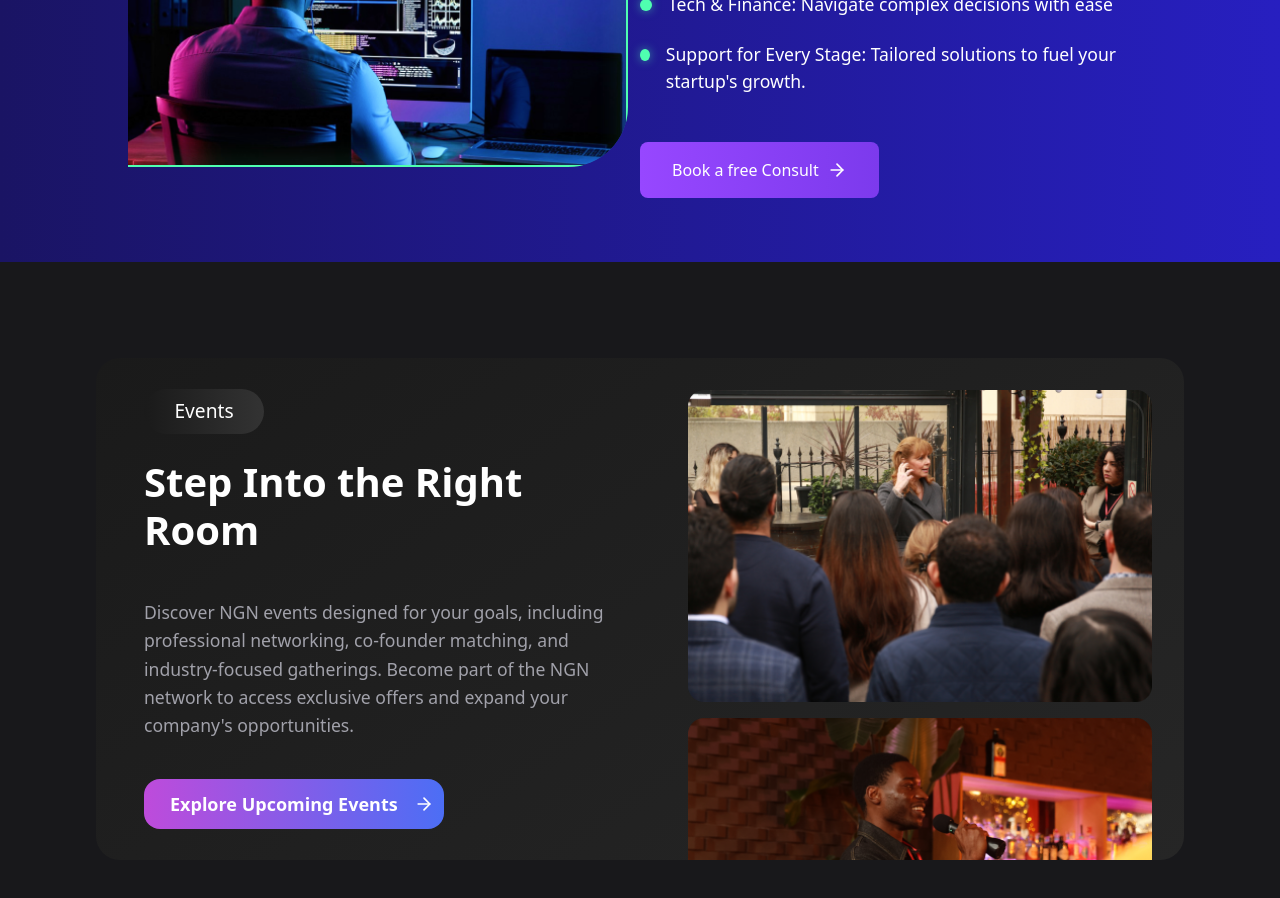
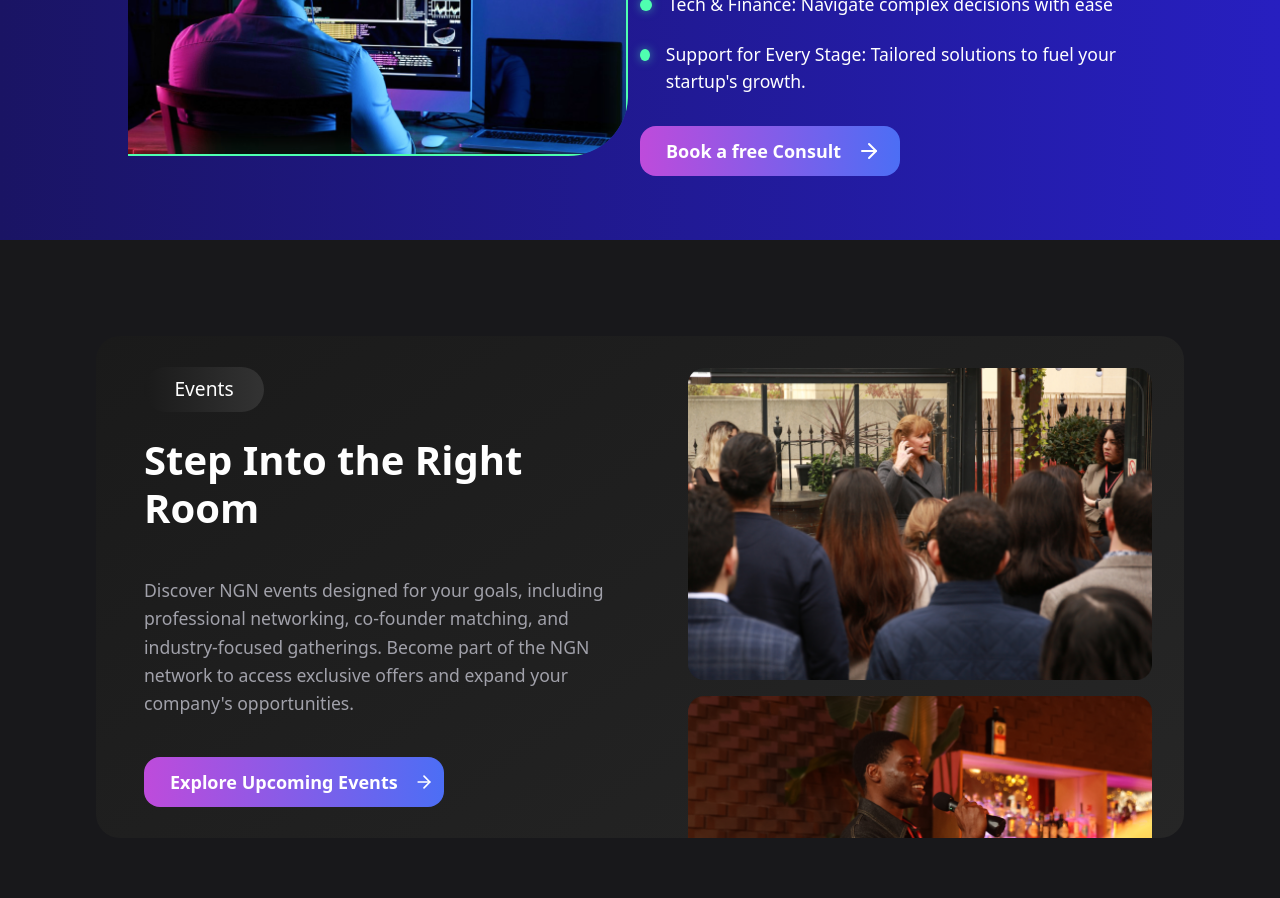
Before and after one commit to mojtaba-ni/Chanci-Front, a Next.js app: page /Employers in a window 1280 px wide. Shown: the part 1680-2578 px from the top of the page. Built offline with nearby package versions, Linux system fonts and the light colour scheme.

Commit message:
fix: correct width in ClearPlan styles, add max-width to Section

```diff
--- a/app/widget/Condidates/Slice/ClearPlan/clearPlan.module.scss
+++ b/app/widget/Condidates/Slice/ClearPlan/clearPlan.module.scss
@@ -95,7 +95,7 @@
       right: 20px !important;
       left: unset !important;
       top: 65px;
-      width: 120px;
+      width: 12 0px;
     }
     .cardSpanPart {
       max-width: 190px;
--- a/app/widget/Condidates/Slice/Section/section.module.scss
+++ b/app/widget/Condidates/Slice/Section/section.module.scss
@@ -12,6 +12,9 @@
     transform: translateY(-90px);
     z-index: 1;
     position: relative;
+    .section {
+      max-width: 1250px;
+    }
     .sectionRes {
       display: none;
     }
--- a/app/widget/Employers/Slice/journey/journey.tsx
+++ b/app/widget/Employers/Slice/journey/journey.tsx
@@ -3,6 +3,7 @@ import React from "react";
 import Image from "next/image";
 import styles from "./journey.module.scss";
 import journey from "@public/image/file/invest.png";
+import { Button } from "@mantine/core";
 
 const Journey = () => {
   return (
@@ -46,7 +47,18 @@ const Journey = () => {
             </p>
           </div>
         </div>
-        <button className={styles.button}>
+        <Button
+          size="lg"
+          variant="gradient"
+          gradient={{ from: "grape", to: "indigo", deg: 90 }}
+          style={{
+            width: "260px",
+            borderRadius: "16px",
+            gap: "1rem",
+            display: "flex",
+            alignItems: "center",
+          }}
+        >
           Book a free Consult
           <svg
             xmlns="http://www.w3.org/2000/svg"
@@ -58,11 +70,12 @@ const Journey = () => {
             strokeWidth="2"
             strokeLinecap="round"
             strokeLinejoin="round"
+            style={{ marginLeft: "1rem" }}
           >
             <path d="M5 12h14" />
             <path d="m12 5 7 7-7 7" />
           </svg>
-        </button>
+        </Button>
       </div>
     </div>
   );
--- a/app/widget/Home/Land.tsx
+++ b/app/widget/Home/Land.tsx
@@ -2,7 +2,6 @@ import Navbar from "@shared/ui/Navbar/navbar";
 import React from "react";
 import TopTalents from "./Slice/TopTalents/topTalents";
 import AboutUs from "./Slice/AbouUs/aboutUs";
-import Footer from "@/shared/ui/Footer/footer";
 
 const Land = () => {
   return (
@@ -10,7 +9,6 @@ const Land = () => {
       <Navbar />
       <TopTalents />
       <AboutUs />
-      <Footer />
     </div>
   );
 };
```
